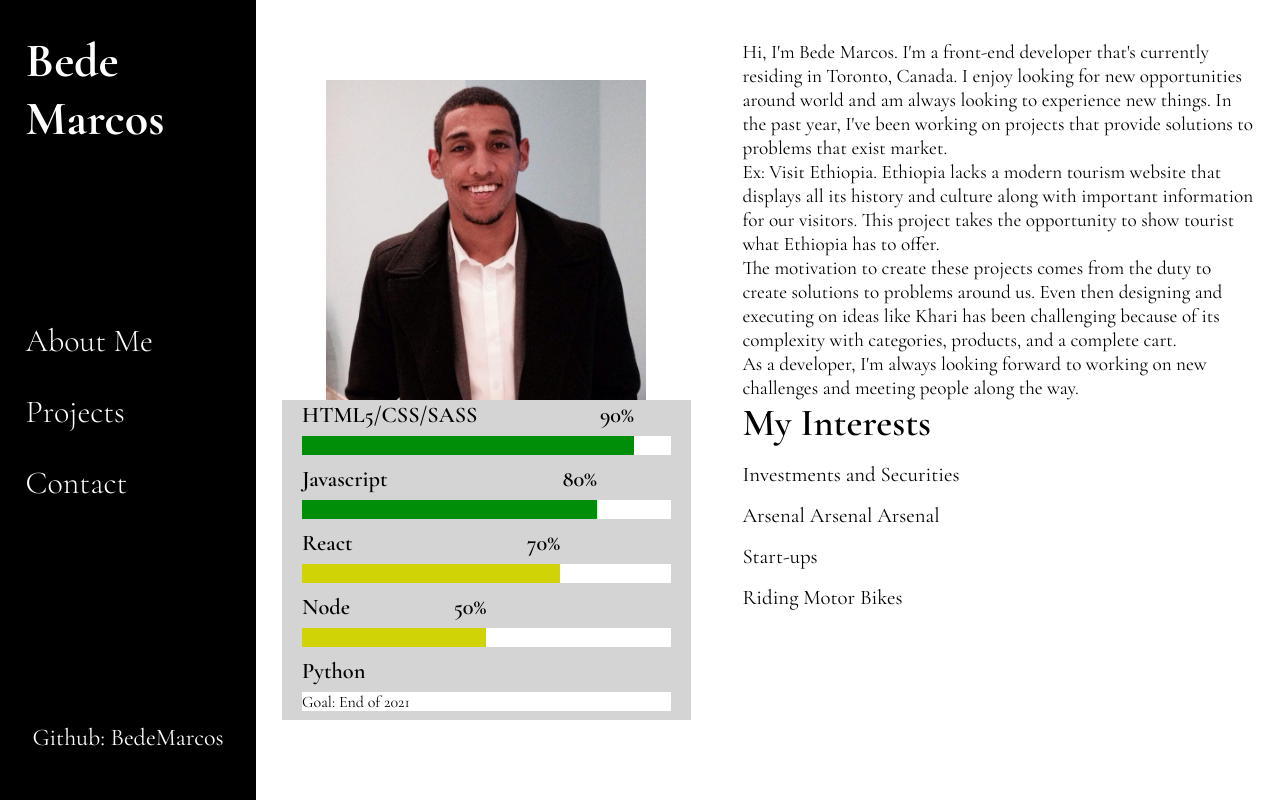
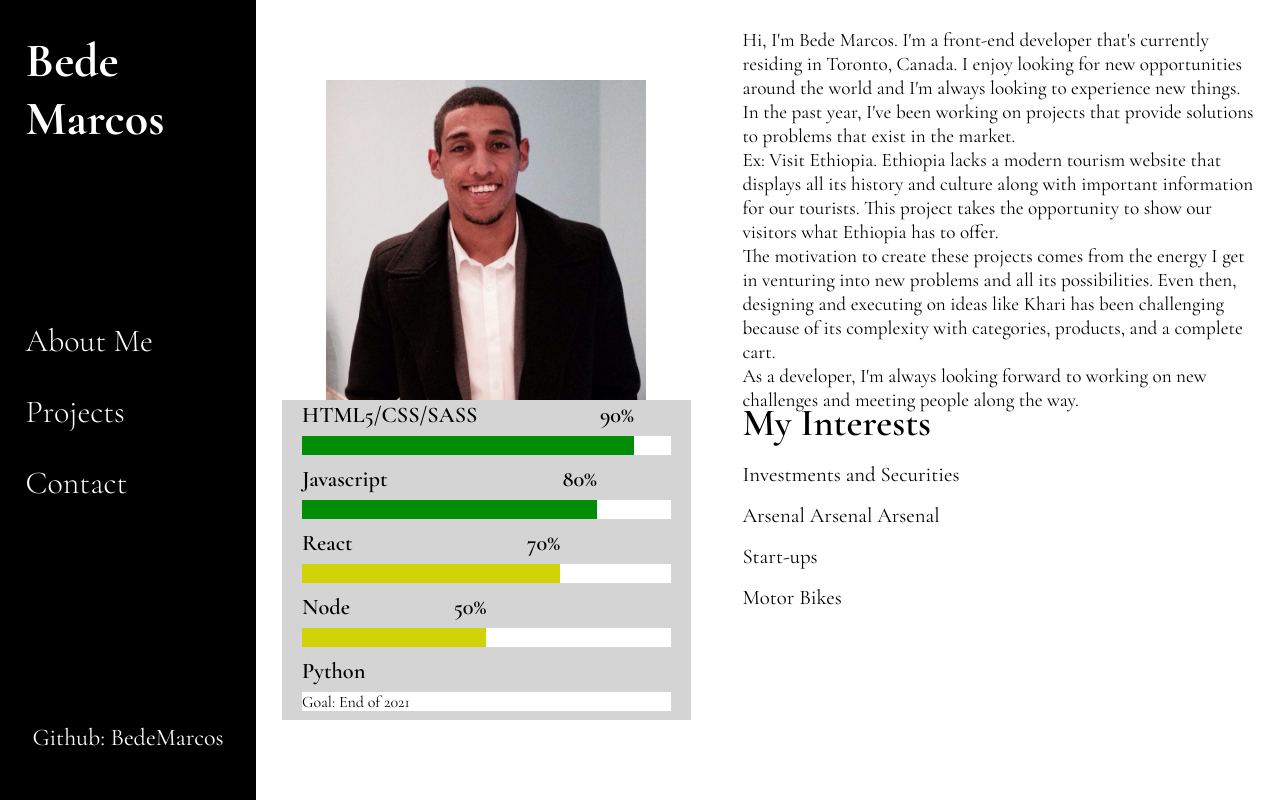
Before and after one commit to BedeMS/Portfolio, a React (Create React App) app: page /About in a window 1280 px wide. Built offline with nearby package versions, Linux system fonts and the light colour scheme.

Commit message:
Spelling mistakes on About section

```diff
--- a/src/containers/About/About.js
+++ b/src/containers/About/About.js
@@ -22,14 +22,14 @@ function About(props) {
         <p className="Desc__about">
           Hi, I'm Bede Marcos. I'm a front-end developer that's currently
           residing in Toronto, Canada. I enjoy looking for new opportunities
-          around world and am always looking to experience new things. In the
+          around the world and I'm always looking to experience new things. In the
           past year, I've been working on projects that provide solutions to
-          problems that exist market. <br></br>Ex: Visit Ethiopia. Ethiopia
+          problems that exist in the market. <br></br>Ex: Visit Ethiopia. Ethiopia
           lacks a modern tourism website that displays all its history and
-          culture along with important information for our visitors. This
-          project takes the opportunity to show tourist what Ethiopia has to
+          culture along with important information for our tourists. This
+          project takes the opportunity to show our visitors what Ethiopia has to
           offer. <br></br> The motivation to create these projects comes from
-          the duty to create solutions to problems around us. Even then
+          the energy I get in venturing into new problems and all its possibilities. Even then,
           designing and executing on ideas like Khari has been challenging
           because of its complexity with categories, products, and a complete
           cart.
@@ -41,7 +41,7 @@ function About(props) {
           <li className="Desc__interests-item">Investments and Securities</li>
           <li className="Desc__interests-item">Arsenal Arsenal Arsenal</li>
           <li className="Desc__interests-item">Start-ups</li>
-          <li className="Desc__interests-item">Riding Motor Bikes</li>
+          <li className="Desc__interests-item">Motor Bikes </li>
         </ul>
       </div>
     </div>
```
